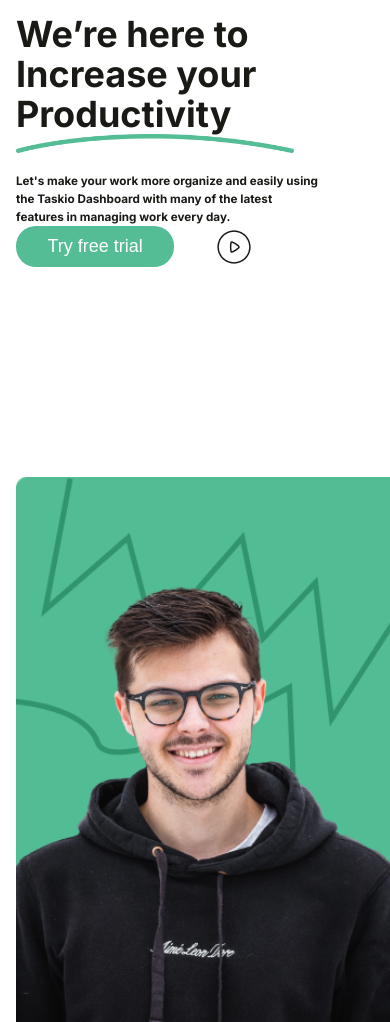
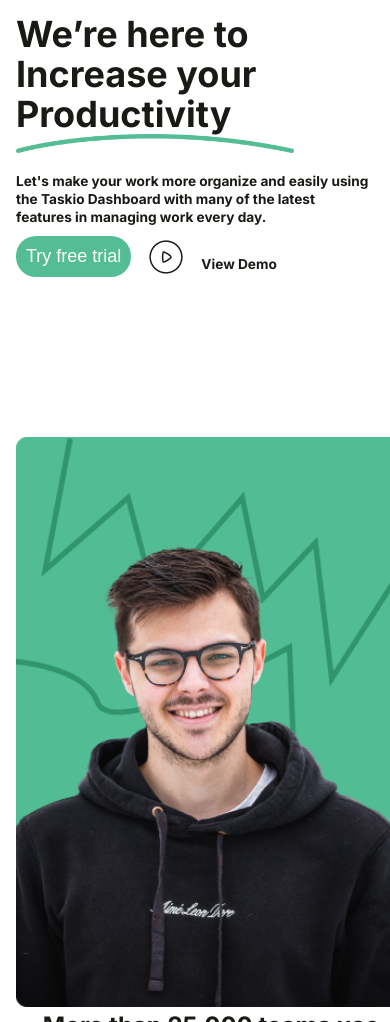
Before and after one commit to Oyiks/Design-Agency-Landing-page, a plain HTML site: page index.html in a window 390 px wide. Shown: the part 78-1100 px from the top of the page. Drawn offline with Linux system fonts and the light colour scheme; a web font is replaced by a local one.

Commit message:
new commit

```diff
--- a/index.html
+++ b/index.html
@@ -57,7 +57,10 @@
         </div>
 
         </div>
+
+        <div class="portrait">
             <img class="potrait_image mobile_img" src="img/Frame 46.png">
+        </div>
 
             <!-- <img srcset="img/Frame 46.png 1024w,
                 img/Frame46mobile.jpg 320w"
--- a/style.css
+++ b/style.css
@@ -628,12 +628,10 @@
         display: grid;
         grid-template-columns: 1fr;
         flex-basis: 100%;
-
-
     }
 
     p {
-        font-size: 3vw;
+        font-size: 3.5vw;
         color: #191A15;
         font-style: normal;
         font-weight: 500;
@@ -641,16 +639,12 @@
         margin-top: 15px;
     }
 
-    .first {
-        padding-bottom: 10px;
-    }
+    /
 
     nav .fas{
         display: block;
         font-size: 25px;
     }
-
-
 
     nav ul{
         background: #F8F8FA;
@@ -676,14 +670,16 @@
         cursor: pointer;
     }
 
-    .view {
+    /* .view {
         width: 100%;
-    }
+    } */
 
     .demo {
-        display: grid;
-        grid-template-columns: 1fr 1fr 1fr;
-
+        display: flex;
+        align-items: center;
+        vertical-align: middle;
+        gap: 15px;
+        margin-top: 10px;
         /* align-items: center; */
         /* vertical-align: middle; */
     }
@@ -703,7 +699,8 @@
         font-style: normal;
         font-weight: 700px;
         line-height: normal;
-        text-align: center;
+        /* text-align: center; */
+        margin-bottom: 20px;
     }
 
     h3 {
@@ -729,8 +726,12 @@
         width: 50%;
     }
 
+    .portrait {
+        margin-top: -50px;
+    }
+
     .potrait_image {
-        margin-top: 2px;
+        margin-top: 200px;
     }
 
     h5 {
```
